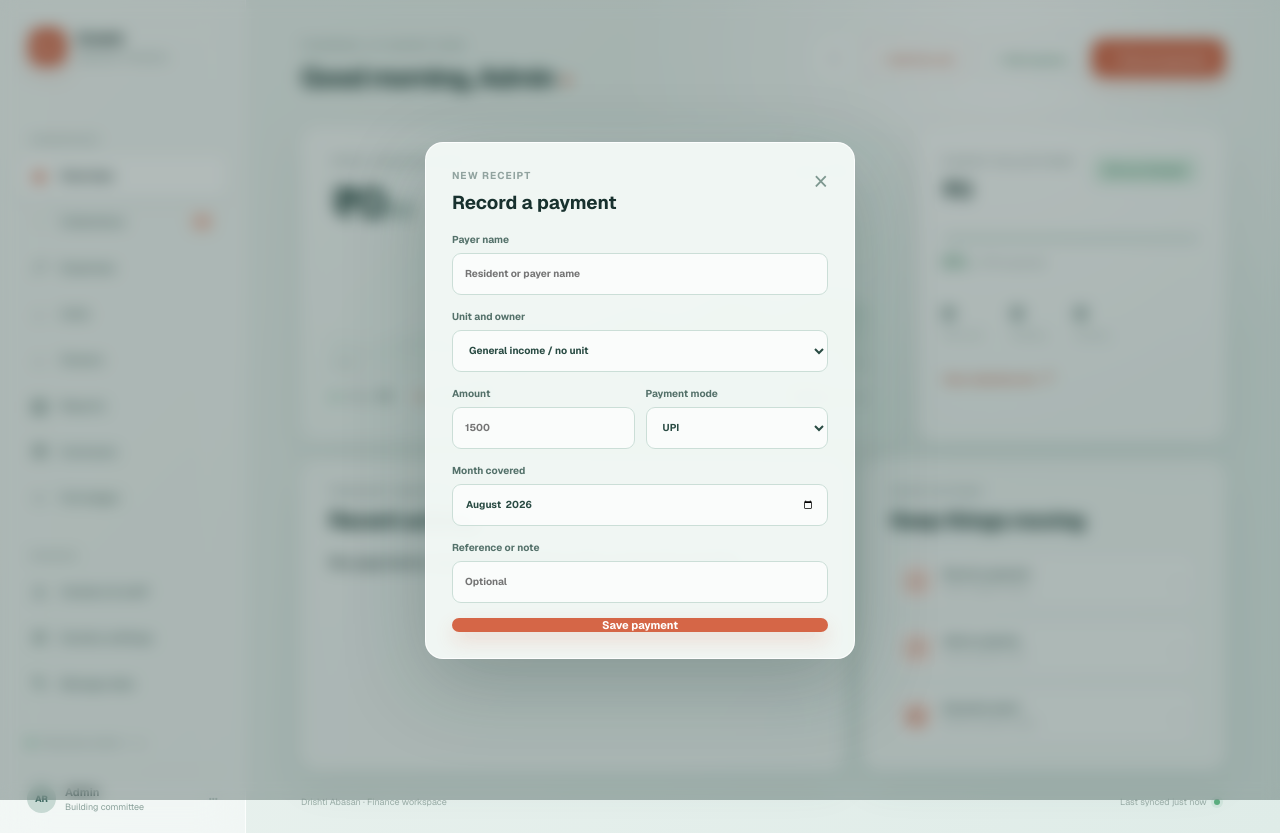
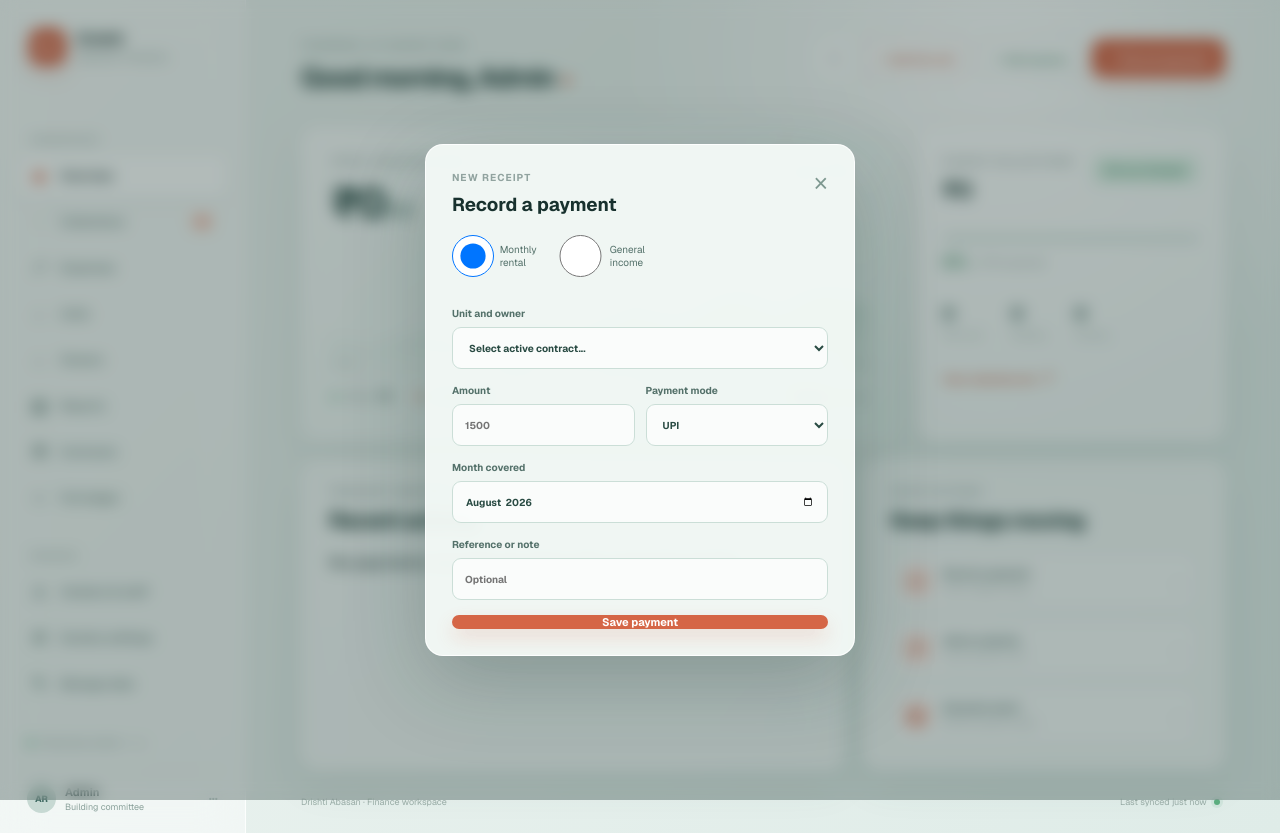
Before and after one commit to himadri-GH/drishti-abasan-finance, a Next.js app: page / in a window 1280 px wide. Both pictures are taken after a click on the button "＋ Record payment". Built offline with nearby package versions, Linux system fonts and the light colour scheme.

Commit message:
Add conditional toggle for rent vs general income in payment form

```diff
--- a/src/app/payment-form.tsx
+++ b/src/app/payment-form.tsx
@@ -10,27 +10,137 @@ export function PaymentForm({ options }: { options: PaymentOption[] }) {
   const [message, setMessage] = useState("");
   const [saving, setSaving] = useState(false);
 
+  // Track which type of payment is being recorded
+  const [incomeType, setIncomeType] = useState<"rent" | "general">("rent");
+
   async function submit(event: FormEvent<HTMLFormElement>) {
-    event.preventDefault(); setSaving(true); setMessage("");
-    const response = await fetch("/api/payments", { method: "POST", headers: { "Content-Type": "application/json" }, body: JSON.stringify(Object.fromEntries(new FormData(event.currentTarget))) });
-    const result = await response.json(); setSaving(false);
-    if (!response.ok) { setMessage(result.error ?? "Could not save payment."); return; }
-    setMessage(`Saved as ${result.receiptNo}`); event.currentTarget.reset(); window.setTimeout(() => window.location.reload(), 700);
+    event.preventDefault();
+    setSaving(true);
+    setMessage("");
+
+    const formData = new FormData(event.currentTarget);
+
+    // Safeguard: Format the data so the backend receives exactly what it expects
+    if (incomeType === "rent") {
+      const selectedContractId = formData.get("contractId");
+      const selectedOption = options.find(opt => opt.id === selectedContractId);
+      if (selectedOption) {
+        // Silently pass the owner's name as the payer to satisfy the database
+        formData.set("payerName", selectedOption.ownerName);
+      }
+    } else {
+      // Clear out the contract ID for general income
+      formData.set("contractId", "");
+    }
+
+    const response = await fetch("/api/payments", {
+      method: "POST",
+      headers: { "Content-Type": "application/json" },
+      body: JSON.stringify(Object.fromEntries(formData))
+    });
+
+    const result = await response.json();
+    setSaving(false);
+
+    if (!response.ok) {
+      setMessage(result.error ?? "Could not save payment.");
+      return;
+    }
+
+    setMessage(`Saved as ${result.receiptNo}`);
+    event.currentTarget.reset();
+    window.setTimeout(() => window.location.reload(), 700);
   }
 
-  return <>
-    <button className={styles.primaryButton} onClick={() => setOpen(true)}>＋ Record payment</button>
-    {open && <div className={styles.modalBackdrop} role="presentation" onMouseDown={(event) => event.target === event.currentTarget && setOpen(false)}>
-      <form className={styles.modal} onSubmit={submit}>
-        <div className={styles.modalHeading}><div><p className={styles.eyebrow}>New receipt</p><h3>Record a payment</h3></div><button type="button" className={styles.closeButton} onClick={() => setOpen(false)} aria-label="Close">×</button></div>
-        <label>Payer name<input name="payerName" placeholder="Resident or payer name" required /></label>
-        <label>Unit and owner<select name="contractId" defaultValue=""><option value="">General income / no unit</option>{options.map((option) => <option value={option.id} key={option.id}>{option.unitCode} · {option.ownerName} · ₹{option.monthlyRate.toLocaleString("en-IN")}/month</option>)}</select></label>
-        <div className={styles.formRow}><label>Amount<input name="amountReceived" type="number" min="1" step="0.01" placeholder="1500" required /></label><label>Payment mode<select name="paymentMode" defaultValue="UPI"><option>UPI</option><option>NEFT</option><option>CASH</option><option>CHEQUE</option></select></label></div>
-        <label>Month covered<input name="billingMonth" type="month" defaultValue="2026-08" required /></label>
-        <label>Reference or note<input name="notes" placeholder="Optional" /></label>
-        {message && <p className={styles.formMessage}>{message}</p>}
-        <button className={styles.primaryButton} disabled={saving}>{saving ? "Saving..." : "Save payment"}</button>
-      </form>
-    </div>}
-  </>;
+  return (
+    <>
+      <button className={styles.primaryButton} onClick={() => setOpen(true)}>＋ Record payment</button>
+
+      {open && (
+        <div className={styles.modalBackdrop} role="presentation" onMouseDown={(event) => event.target === event.currentTarget && setOpen(false)}>
+          <form className={styles.modal} onSubmit={submit}>
+            <div className={styles.modalHeading}>
+              <div>
+                <p className={styles.eyebrow}>New receipt</p>
+                <h3>Record a payment</h3>
+              </div>
+              <button type="button" className={styles.closeButton} onClick={() => setOpen(false)} aria-label="Close">×</button>
+            </div>
+
+            {/* Radio Toggle */}
+            <div style={{ display: "flex", gap: "20px", marginBottom: "15px" }}>
+              <label style={{ display: "flex", flexDirection: "row", alignItems: "center", gap: "6px", fontWeight: "normal" }}>
+                <input
+                  type="radio"
+                  checked={incomeType === "rent"}
+                  onChange={() => setIncomeType("rent")}
+                />
+                Monthly rental
+              </label>
+              <label style={{ display: "flex", flexDirection: "row", alignItems: "center", gap: "6px", fontWeight: "normal" }}>
+                <input
+                  type="radio"
+                  checked={incomeType === "general"}
+                  onChange={() => setIncomeType("general")}
+                />
+                General income
+              </label>
+            </div>
+
+            {/* Conditional Fields */}
+            {incomeType === "rent" ? (
+              <label>
+                Unit and owner
+                <select name="contractId" required>
+                  <option value="">Select active contract...</option>
+                  {options.map((option) => (
+                    <option value={option.id} key={option.id}>
+                      {option.unitCode} · {option.ownerName} · ₹{option.monthlyRate.toLocaleString("en-IN")}/month
+                    </option>
+                  ))}
+                </select>
+              </label>
+            ) : (
+              <label>
+                Payer name
+                <input name="payerName" placeholder="Resident, vendor, or payer name" required />
+              </label>
+            )}
+
+            <div className={styles.formRow}>
+              <label>
+                Amount
+                <input name="amountReceived" type="number" min="1" step="0.01" placeholder="1500" required />
+              </label>
+              <label>
+                Payment mode
+                <select name="paymentMode" defaultValue="UPI">
+                  <option>UPI</option>
+                  <option>NEFT</option>
+                  <option>CASH</option>
+                  <option>CHEQUE</option>
+                </select>
+              </label>
+            </div>
+
+            <label>
+              Month covered
+              <input name="billingMonth" type="month" defaultValue="2026-08" required />
+            </label>
+
+            <label>
+              Reference or note
+              <input name="notes" placeholder="Optional" />
+            </label>
+
+            {message && <p className={styles.formMessage}>{message}</p>}
+
+            <button className={styles.primaryButton} disabled={saving}>
+              {saving ? "Saving..." : "Save payment"}
+            </button>
+          </form>
+        </div>
+      )}
+    </>
+  );
 }
```
